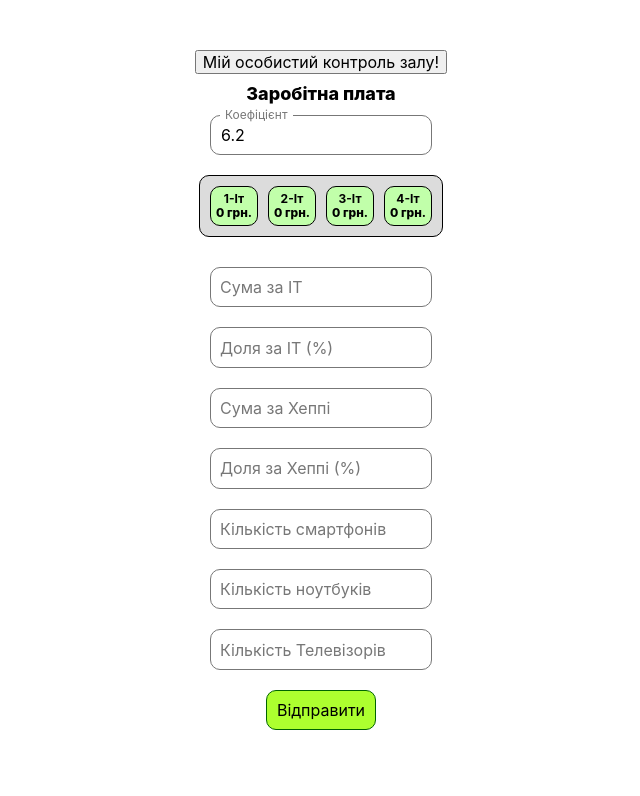
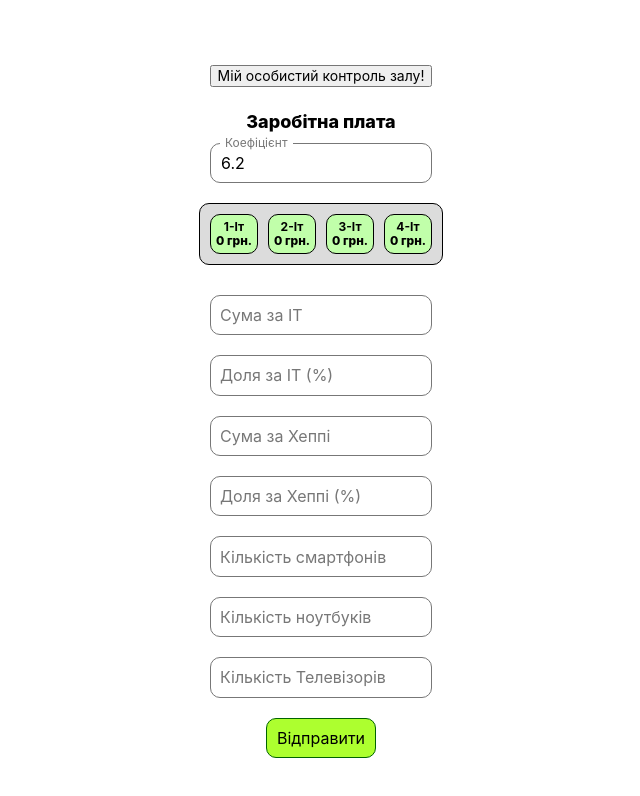
Before and after one commit to Max-IT-ZT/comfy-zvit, a React (Create React App) app: page / in a window 1280 px wide. Shown: the top 796 px of the page, without its empty margins (319-959 px from the left). Built offline with nearby package versions, Linux system fonts and the light colour scheme.

Commit message:
Update App.css

```diff
--- a/src/components/App.css
+++ b/src/components/App.css
@@ -109,3 +109,10 @@ input[type='number']::-webkit-outer-spin-button {
   background-color: gainsboro;
   color: gainsboro;
 }
+.btn-sms {
+  border-radius: 20px;
+  padding: 10px;
+  margin: 5px;
+  font-size: 14px;
+  color: black;
+}
```
